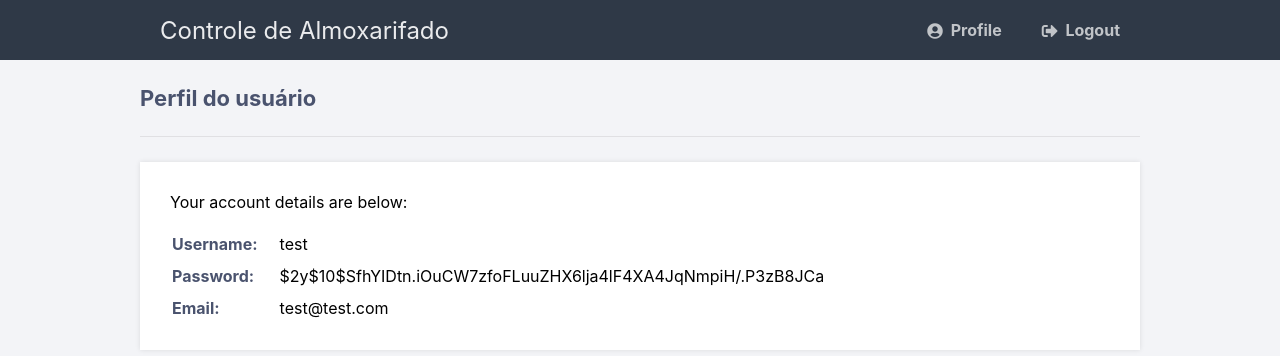
After one commit to gu-nogueira/Almoxarifado, a PHP site: page /php/profile.php in a window 1280 px wide. The commit adds this page. Shown: the top 356 px of the page. Run offline with PHP 8.4, Linux system fonts and the light colour scheme; a user stored in the database is signed in; data comes from the database, SQL or seed files in the repository.

Commit message:
Backend: * lógica de sessão de usuário; OK
Frontend:
* tela inicial; OK
* tela de perfil do usuário; OK
* menu lateral; OK

```diff
--- a/css/style.css
+++ b/css/style.css
@@ -58,3 +58,118 @@
 background-color: #2868c7;
   transition: background-color 0.2s;
 }
+
+/* Home page */
+
+.navtop {
+	background-color: #2f3947;
+	height: 60px;
+	width: 100%;
+	border: 0;
+}
+.navtop div {
+	display: flex;
+	margin: 0 auto;
+	width: 1000px;
+	height: 100%;
+}
+.navtop div h1, .navtop div a {
+	display: inline-flex;
+	align-items: center;
+}
+.navtop div h1 {
+	flex: 1;
+	font-size: 24px;
+	padding : 0;
+	margin: 0;
+	color: #eaebed;
+	font-weight: normal;
+}
+.navtop div a {
+	padding: 0 20px;
+	color: #c1c4c8;
+	font-weight: bold;
+}
+.navtop div a i {
+	padding: 2px 8px 0 0;
+}
+.navtop div a:hover {
+	color: #eaebed;
+}
+
+.sidemenu {
+  height: 100%;
+  width: 200px;
+  background-color: #fff;
+  position: fixed!important;
+  z-index: 1;
+  overflow: auto;
+  border-right: 1px solid #ccc;
+  flex-direction: column;
+  animation:animateleft 0.4s
+}
+
+@keyframes animateleft{
+  from{left:-300px;opacity:0}
+  to{left:0;opacity:1}
+}
+
+.sidemenu-button {
+  position: fixed;
+  background-color: rgb(0,0,0,0);
+  border: none;
+  color: #eaebed;
+  padding: 15px;
+  font-size: 1.35em;
+}
+
+.sidemenu-close {
+  font-size:18px;
+}
+
+.sidemenu-itens {
+  width: 100%;
+  padding: 8px 16px;
+  text-align: left;
+  border: none;
+  white-space: normal;
+  outline: 0;
+}
+
+.sidemenu-itens:hover {
+  transition: 400ms;
+  background-color: #EFEFEF;
+}
+
+body.loggedin {
+	background-color: #f3f4f7;
+}
+.content {
+	width: 1000px;
+	margin: 0 auto;
+}
+.content h2 {
+	margin: 0;
+	padding: 25px 0;
+	font-size: 22px;
+	border-bottom: 1px solid #e0e0e3;
+	color: #4a536e;
+}
+.content > p, .content > div {
+	box-shadow: 0 0 5px 0 rgba(0, 0, 0, 0.1);
+	margin: 25px 0;
+	padding: 25px;
+	background-color: #fff;
+}
+.content > p table td, .content > div table td {
+	padding: 5px;
+}
+.content > p table td:first-child, .content > div table td:first-child {
+	font-weight: bold;
+	color: #4a536e;
+	padding-right: 15px;
+}
+.content > div p {
+	padding: 5px;
+	margin: 0 0 10px 0;
+}
--- a/index.html
+++ b/index.html
@@ -6,7 +6,7 @@
 		<meta charset="utf-8">
     <meta http-equiv="X-UA-Compatible" content="IE=edge">
     <meta name="viewport" content="width=device-width, initial-scale=1.0">
-		<title>Login</title>
+		<title>Controle de Almoxarifado</title>
 		<link rel="stylesheet" href="https://use.fontawesome.com/releases/v5.7.1/css/all.css">
 		<link rel="stylesheet" href="css/reset.css" type="text/css">
 		<link rel="stylesheet" href="css/style.css" type="text/css">
--- /dev/null
+++ b/php/connectdb.php
@@ -0,0 +1,12 @@
+<?php
+$DATABASE_HOST = 'localhost';
+$DATABASE_USER = 'root';
+$DATABASE_PASS = '';
+$DATABASE_NAME = 'proj_almox';
+// Tentativa de conexão com o banco de dados.
+$con = mysqli_connect($DATABASE_HOST, $DATABASE_USER, $DATABASE_PASS, $DATABASE_NAME);
+if ( mysqli_connect_errno() ) {
+	// Caso haja algum problema com a conexão, mostra o erro resultante.
+	exit('Falha ao conectar ao MySQL: ' . mysqli_connect_error());
+}
+?>
--- /dev/null
+++ b/php/logout.php
@@ -0,0 +1,6 @@
+<?php
+session_start();
+session_destroy();
+// Redirect to the login page:
+header('Location: ../index.html');
+?>
--- /dev/null
+++ b/php/profile.php
@@ -0,0 +1,58 @@
+<?php
+// We need to use sessions, so you should always start sessions using the below code.
+session_start();
+// If the user is not logged in redirect to the login page...
+if (!isset($_SESSION['loggedin'])) {
+	header('Location: ../index.html');
+	exit;
+}
+include('connectdb.php');
+// We don't have the password or email info stored in sessions so instead we can get the results from the database.
+$stmt = $con->prepare('SELECT Senha, Contato FROM usuarios WHERE idUsuarios = ?');
+// In this case we can use the account ID to get the account info.
+$stmt->bind_param('i', $_SESSION['id']);
+$stmt->execute();
+$stmt->bind_result($Senha, $Contato);
+$stmt->fetch();
+$stmt->close();
+?>
+
+<!DOCTYPE html>
+<html>
+	<head>
+		<meta charset="utf-8">
+		<title>Controle de Almoxarifado</title>
+		<link href="../css/reset.css" rel="stylesheet" type="text/css">
+		<link href="../css/style.css" rel="stylesheet" type="text/css">
+		<link rel="stylesheet" href="https://use.fontawesome.com/releases/v5.7.1/css/all.css">
+	</head>
+	<body class="loggedin">
+		<nav class="navtop">
+			<div>
+				<div><a href="home.php"><h1>Controle de Almoxarifado</h1></a></div>
+				<a href="profile.php"><i class="fas fa-user-circle"></i>Profile</a>
+				<a href="logout.php"><i class="fas fa-sign-out-alt"></i>Logout</a>
+			</div>
+		</nav>
+		<div class="content">
+			<h2>Perfil do usuário </h2>
+			<div>
+				<p>Your account details are below:</p>
+				<table>
+					<tr>
+						<td>Username:</td>
+						<td><?=$_SESSION['name']?></td>
+					</tr>
+					<tr>
+						<td>Password:</td>
+						<td><?=$Senha?></td>
+					</tr>
+					<tr>
+						<td>Email:</td>
+						<td><?=$Contato?></td>
+					</tr>
+				</table>
+			</div>
+		</div>
+	</body>
+</html>
```
Also changed, not shown: php/home.php (added, +56 -0 lines), php/login.php (+9 -13 lines).
